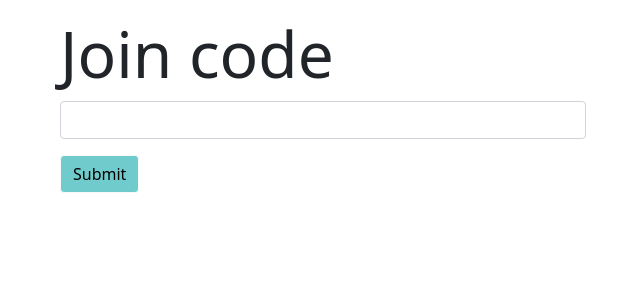
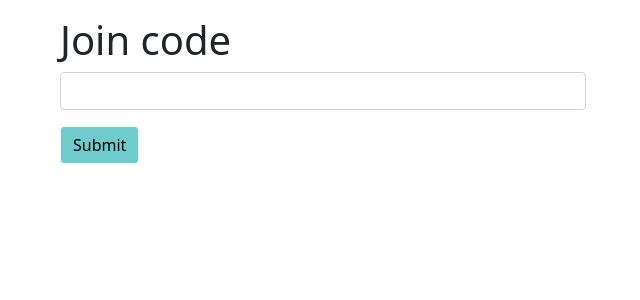
Before and after one commit to annaernst/SoundHouse, a Flask app: page /join in a window 1280 px wide. Shown: the part 57-357 px from the top of the page, without its empty margins (317-957 px from the left). Run offline with Flask 2, Linux system fonts and the light colour scheme.

Commit message:
Update join.html

```diff
--- a/app/templates/join.html
+++ b/app/templates/join.html
@@ -39,7 +39,7 @@
     <!--FORM-->
     <form class="container responsive">
         <div class="my-3">
-          <label for="exampleInputPassword1" class="form-label display-3">Join code</label>
+          <label for="exampleInputPassword1" class="form-label display-6">Join code</label>
           <input type="text" class="form-control" id="exampleInputPassword1">
         </div>
         <button type="submit" class="btn btn-light submit-btn">Submit</button>
```
